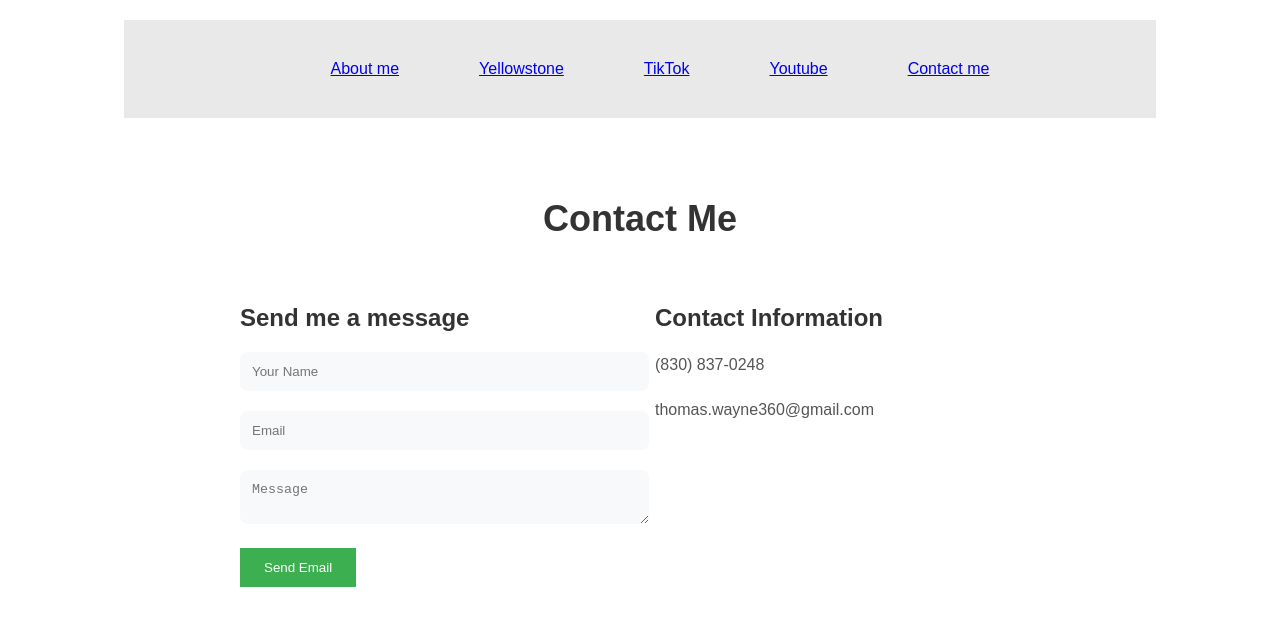
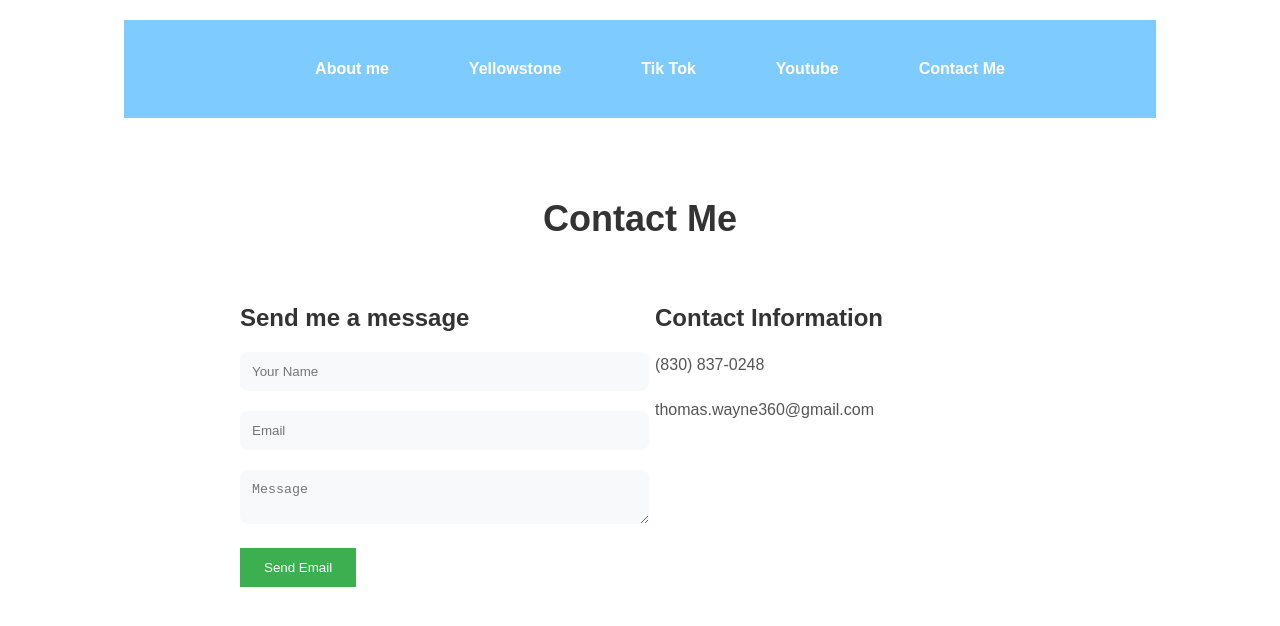
Before and after one commit to xventure1/website, a plain HTML site: page webpage/contact.html in a window 1280 px wide. Drawn offline with Linux system fonts and the light colour scheme.

Commit message:
Bold and blue background

```diff
--- a/webpage/contact.html
+++ b/webpage/contact.html
@@ -9,11 +9,11 @@
 <body>
     <div id="menu">
         <ul>
-        <li><a href = "index.html">About me</a></li>
-        <li><a href = "yellowstone.html"> Yellowstone</a></li>
-        <li><a href = "tiktok.html"> TikTok</a></li>
-        <li><a href = "new.html"> Youtube</a></li>
-        <li><a href = "contact.html">Contact me</a></li>
+        <li><a href = "index.html" class="nav-link"><strong>About me</strong></a></li>
+        <li><a href = "yellowstone.html" class="nav-link"><strong>Yellowstone</strong> </a></li>
+        <li><a href = "tiktok.html" class="nav-link"> <strong>Tik Tok</strong></a></li>
+        <li><a href = "new.html" class="nav-link"> <strong>Youtube</strong></a></li>
+        <li><a href = "contact.html" class="nav-link"><strong>Contact Me</strong></a></li>
         </ul>
     </div>
     <section class = "contact">
--- a/webpage/styles.css
+++ b/webpage/styles.css
@@ -34,7 +34,7 @@ img {
     padding-left: 10%;
 }
 #menu ul {
-  background-color: #e9e9e9; /* AliceBlue */
+  background-color: #7ecbff; /* AliceBlue */
   list-style: none;
   margin: auto;
   width: 80%;
@@ -43,7 +43,7 @@ img {
 }
 
 #menu li {
-  background-color: #e9e9e9;
+  background-color: #7ecbff;
   margin: 20px;
   padding: 20px;
   display: flex;
```
Also changed, not shown: webpage/index.html (+5 -5 lines), webpage/new.html (+5 -5 lines), webpage/tiktok.html (+5 -5 lines), webpage/yellowstone.html (+5 -5 lines).
